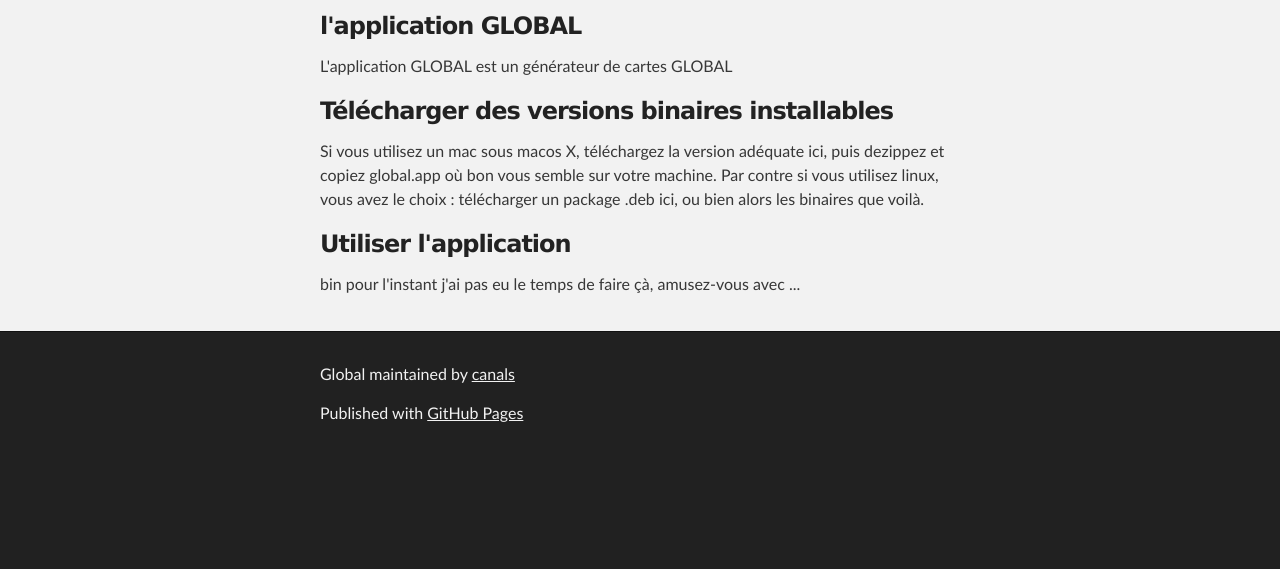
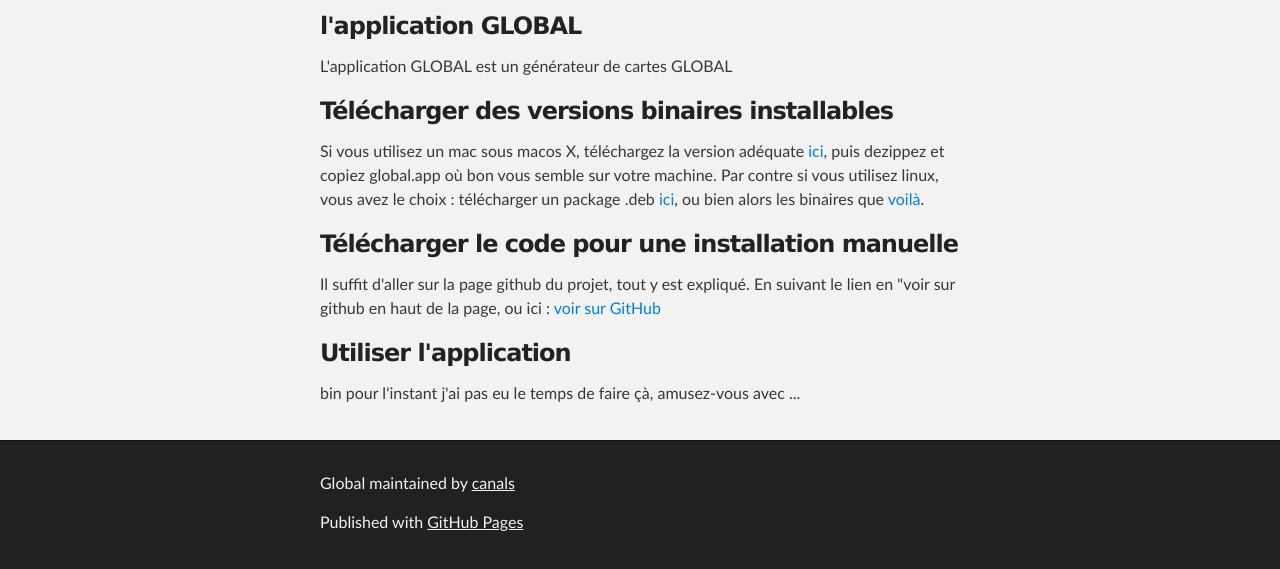
Before and after one commit to canals/global, a plain HTML site: page index.html in a window 1280 px wide. Shown: the part 252-821 px from the top of the page. Before the commit the page ends 800 px from the top, so only its background shows below. Drawn offline with Linux system fonts and the light colour scheme.

Commit message:
ajout des liens vers les binaires installables

```diff
--- a/index.html
+++ b/index.html
@@ -39,9 +39,13 @@
 <h3>
 <a id="designer-templates" class="anchor" href="#designer-templates" aria-hidden="true"><span aria-hidden="true" class="octicon octicon-link"></span></a>Télécharger des versions binaires installables</h3>
 
-<p>Si vous utilisez un mac sous macos X, téléchargez la version adéquate ici, puis dezippez et copiez global.app où bon vous semble sur votre machine. Par contre si vous
-utilisez linux, vous avez le choix : télécharger un package .deb ici, ou bien alors les binaires que voilà.
+<p>Si vous utilisez un mac sous macos X, téléchargez la version adéquate <a href="https://bul.univ-lorraine.fr/public.php?service=files&t=8237e62e78ef9e4a72caa6132944d1b8&download">ici</a>, puis dezippez et copiez global.app où bon vous semble sur votre machine. Par contre si vous
+utilisez linux, vous avez le choix : télécharger un package .deb <a href="https://bul.univ-lorraine.fr/public.php?service=files&t=bee7bc551a223eb15e30ae3ace8b39a5&download>">ici</a>, ou bien alors les binaires que <a href="https://bul.univ-lorraine.fr/public.php?service=files&t=19edf6aeb891aeeb70923ae407c8278d&download">voilà</a>.
 </p>
+
+        <h3>
+          <a id="designer-templates" class="anchor" href="#designer-templates" aria-hidden="true"><span aria-hidden="true" class="octicon octicon-link"></span></a>Télécharger le code pour une installation manuelle</h3>
+        <p>Il suffit d'aller sur la page github du projet, tout y est expliqué. En suivant le lien en "voir sur github en haut de la page, ou ici : <a  href="https://github.com/canals/global">voir sur GitHub</a>
 
 <h3>
 <a id="creating-pages-manually" class="anchor" href="#creating-pages-manually" aria-hidden="true"><span aria-hidden="true" class="octicon octicon-link"></span></a>Utiliser l'application</h3>
```
